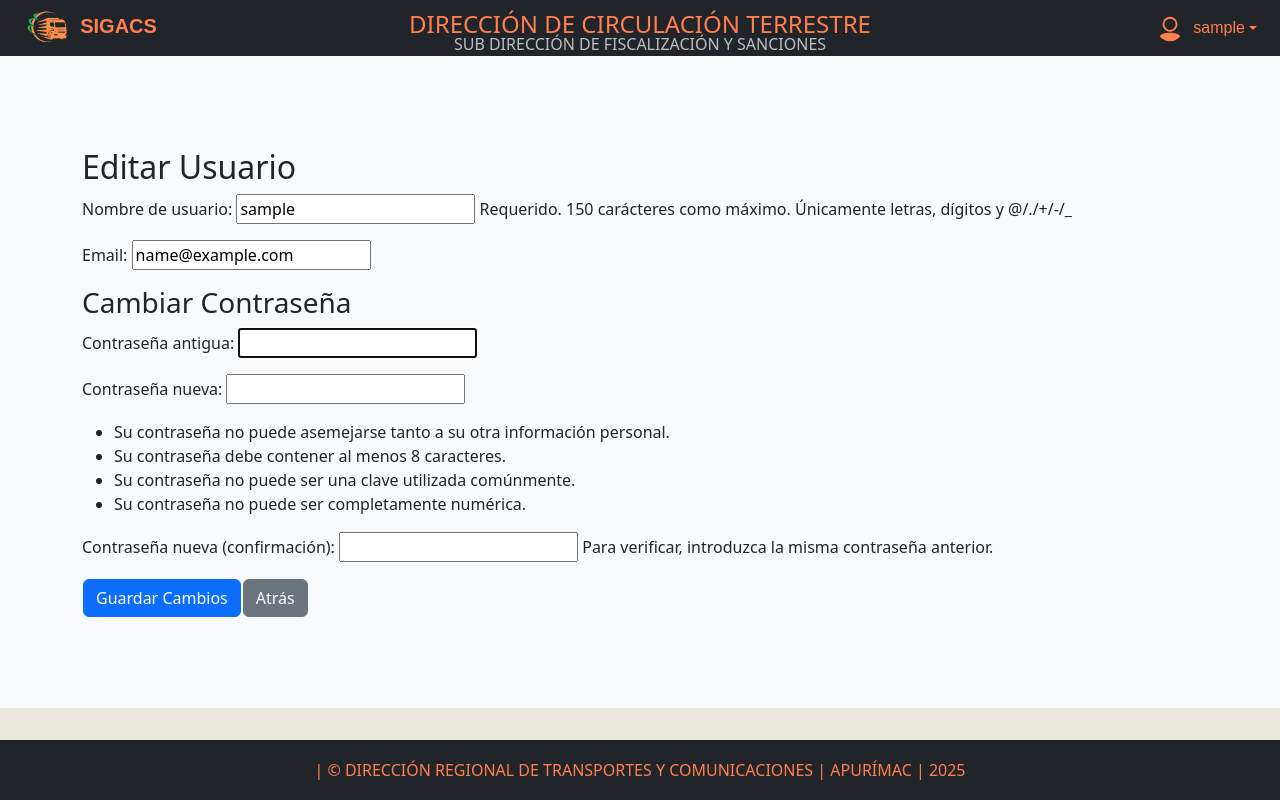
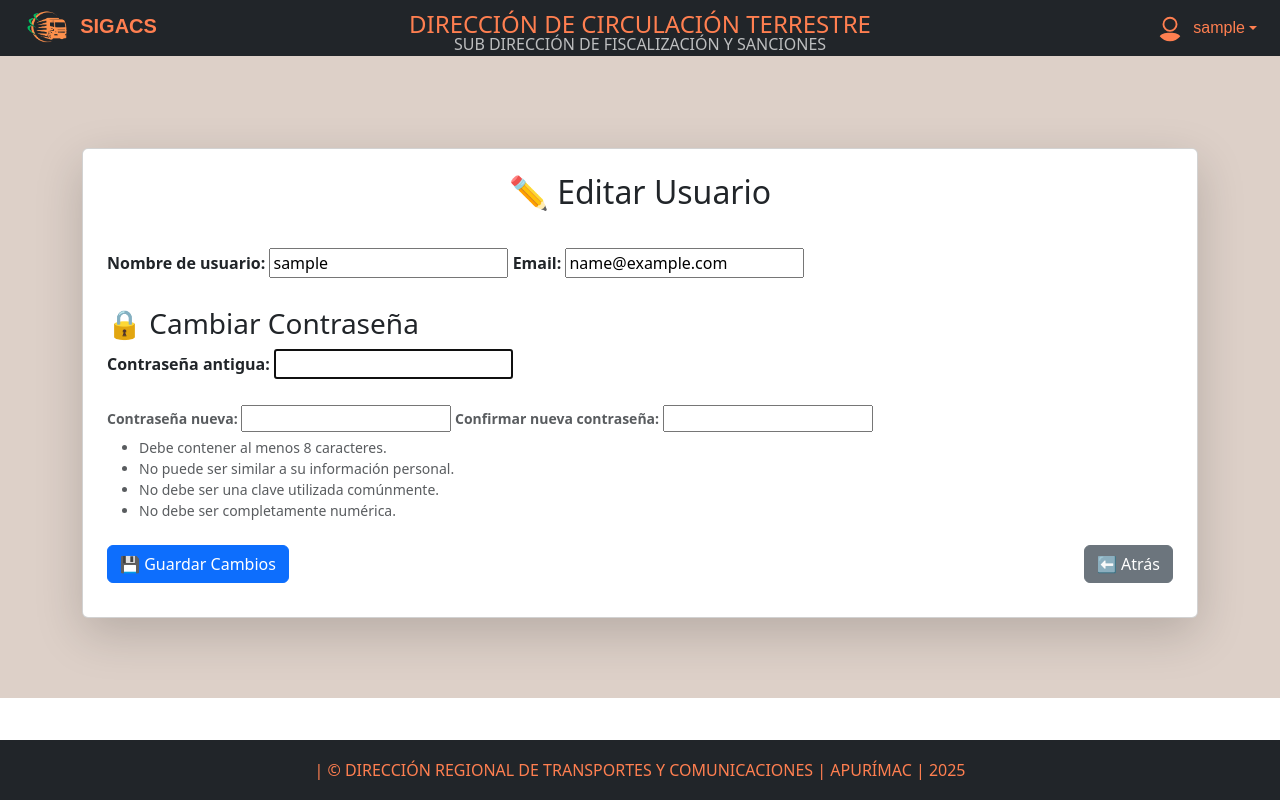
Before and after one commit to LimberthStyle/gestion_actas, a Django app: page /edit_user/ in a window 1280 px wide. Run offline with Django 5.2, Linux system fonts and the light colour scheme; the visitor is signed in with stand-in values (Sample User, id 1).

Commit message:
Finalizado_SIGACS

```diff
--- a/actas/forms.py
+++ b/actas/forms.py
@@ -19,6 +19,9 @@ class ApelarActaForm(forms.ModelForm):
     class Meta:
         model = Apelacion
         fields = ['asunto', 'documentos']
+        widgets = {
+            'asunto': forms.Textarea(attrs={'required': True}),
+        }
 
 class RegistroForm(UserCreationForm):
     email = forms.EmailField(required=True)
--- a/actas/static/css/base_style.css
+++ b/actas/static/css/base_style.css
@@ -84,7 +84,7 @@ body {
     padding-top: 80px; /* Añade un padding superior para separar del navbar */
     padding-bottom: 60px; /* Añade un padding inferior para separar del footer */
     transition: margin-left 0.3s;
-    background-color: #f8f9fa; /* Color de fondo para el contenedor principal */
+    background-color: #DDD0C8; /* Color de fondo para el contenedor principal */
 }
 
 /* Estilos para el contenedor interno */
--- a/actas/templates/base.html
+++ b/actas/templates/base.html
@@ -25,7 +25,7 @@
 
 </head>
 
-<body style="background-color:#EAE7DD;">
+<body>
     <!-- Navbar -->
     <nav class="navbar navbar-expand-lg navbar-dark bg-dark fixed-top">
         <div class="container">
@@ -78,18 +78,7 @@
                         Iniciar Sesión
                     </a>
                 </li>
-                <li class="nav-item">
-                    <a class="nav-link" href="{% url 'registro_usuario' %}">
-                        <svg xmlns="http://www.w3.org/2000/svg" width="16" height="16" fill="currentColor"
-                            class="bi bi-person-fill-add" viewBox="0 0 16 16">
-                            <path
-                                d="M12.5 16a3.5 3.5 0 1 0 0-7 3.5 3.5 0 0 0 0 7m.5-5v1h1a.5.5 0 0 1 0 1h-1v1a.5.5 0 0 1-1 0v-1h-1a.5.5 0 0 1 0-1h1v-1a.5.5 0 0 1 1 0m-2-6a3 3 0 1 1-6 0 3 3 0 0 1 6 0" />
-                            <path
-                                d="M2 13c0 1 1 1 1 1h5.256A4.5 4.5 0 0 1 8 12.5a4.5 4.5 0 0 1 1.544-3.393Q8.844 9.002 8 9c-5 0-6 3-6 4" />
-                        </svg>
-                        Registro
-                    </a>
-                </li>
+
                 {% endif %}
             </ul>
         </div>
@@ -105,7 +94,7 @@
     </div>
 
     <!-- Footer -->
-    <footer class="footer bg-dark text-white text-center">
+    <footer class="footer navbar-dark bg-dark text-white text-center">
         <div class="container">
             <a href="https://drtcapurimac.gob.pe/portal/" class="DRTC">
                 <span>| © DIRECCIÓN REGIONAL DE TRANSPORTES Y COMUNICACIONES | APURÍMAC | 2025</span>
--- a/actas/templates/login.html
+++ b/actas/templates/login.html
@@ -45,9 +45,7 @@
                     <button type="submit" class="btn btn-primary mx-auto">Iniciar Sesión</button>
                 </div>
             </form>
-            <div class="mt-3 text-center">
-                <p>¿No tienes una cuenta? <a href="{% url 'registro_usuario' %}">Regístrate aquí</a>.</p>
-            </div>
+
         </div>
     </div>
 </div>
--- a/actas/templates/templates_actas/apelar_acta.html
+++ b/actas/templates/templates_actas/apelar_acta.html
@@ -8,7 +8,7 @@
             <h2 class="card-subtitle">Acta de: {{ acta.id_infrac.id_driver.nombres }}</h2>
         </div>
         <div class="card-body">
-            <form method="post" enctype="multipart/form-data">
+            <form method="POST" enctype="multipart/form-data">
                 {% csrf_token %}
 
                 <!-- Campo de Documentos -->
@@ -20,8 +20,8 @@
 
                 <!-- Campo de Comentarios -->
                 <div class="form-group mb-4">
-                    <label for="id_comentarios" class="form-label fw-bold">Asunto</label>
-                    <textarea class="form-control" id="id_comentarios" name="comentarios" rows="4" placeholder="Añade cualquier comentario adicional que consideres relevante."></textarea>
+                    <label for="id_asunto" class="form-label fw-bold">Asunto</label>
+                    <textarea class="form-control" id="id_asunto" name="asunto" rows="4" placeholder="Añade cualquier comentario adicional que consideres relevante."></textarea>
                 </div>
 
                 <!-- Botón de Enviar -->
--- a/actas/templates/templates_users/edit_user.html
+++ b/actas/templates/templates_users/edit_user.html
@@ -1,22 +1,57 @@
 {% extends "base.html" %}
 
 {% load static %}
-{%block content%}
+
+{% block content %}
 <div class="container mt-5">
-    <h2>Editar Usuario</h2>
-    <form method="post">
-        {% csrf_token %}
-        {{ user_form.as_p }}
-        <h3>Cambiar Contraseña</h3>
-        {{ password_form.as_p }}
-        <table>
-            <td>
-                <button type="submit" class="btn btn-primary">Guardar Cambios</button>
-            </td>
-            <td>
-                <button type="button" class="btn btn-secondary" onclick="window.history.back();">Atrás</button>
-            </td>
-        </table>
-    </form>
+    <div class="card shadow-lg p-4">
+        <h2 class="text-center mb-4">✏️ Editar Usuario</h2>
+
+        <form method="post">
+            {% csrf_token %}
+
+            <!-- Sección de edición de usuario -->
+            <div class="mb-4">
+                <label class="form-label fw-bold">Nombre de usuario:</label>
+                {{ user_form.username }}
+
+                <label class="form-label fw-bold mt-3">Email:</label>
+                {{ user_form.email }}
+            </div>
+
+            <!-- Sección de cambio de contraseña -->
+            <h3 class="mt-4">🔒 Cambiar Contraseña</h3>
+            <div class="mb-3">
+                <label class="form-label fw-bold">Contraseña antigua:</label>
+                {{ password_form.old_password }}
+
+
+
+                <div class="small text-muted mt-2">
+                    <label class="form-label fw-bold mt-3">Contraseña nueva:</label>
+                    {{ password_form.new_password1 }}
+
+                    <label class="form-label fw-bold mt-3">Confirmar nueva contraseña:</label>
+                    {{ password_form.new_password2 }}
+                    <ul>
+                        <li>Debe contener al menos 8 caracteres.</li>
+                        <li>No puede ser similar a su información personal.</li>
+                        <li>No debe ser una clave utilizada comúnmente.</li>
+                        <li>No debe ser completamente numérica.</li>
+                    </ul>
+                </div>
+            </div>
+
+            <!-- Botones de acción -->
+            <div class="d-flex justify-content-between mt-4">
+                <button type="submit" class="btn btn-primary">
+                    💾 Guardar Cambios
+                </button>
+                <button type="button" class="btn btn-secondary" onclick="window.history.back();">
+                    ⬅️ Atrás
+                </button>
+            </div>
+        </form>
+    </div>
 </div>
-{%endblock%}
+{% endblock %}
--- a/actas/views.py
+++ b/actas/views.py
@@ -126,7 +126,8 @@ def apelar_acta(request, acta_id):
             apelacion.acta = acta
             apelacion.save()
             return redirect('dashboard')  # Redirige a la lista de actas
-
+        else:
+            print(form.errors)  # Imprime errores del formulario para depuración
     else:
         form = ApelarActaForm()
 
```
Also changed, not shown: actas/templates/apelaciones.html (+10 -8 lines), actas/templates/reportes.html (+38 -21 lines), actas/templates/templates_actas/lista_actas.html (+6 -1 lines), 2 other files.
